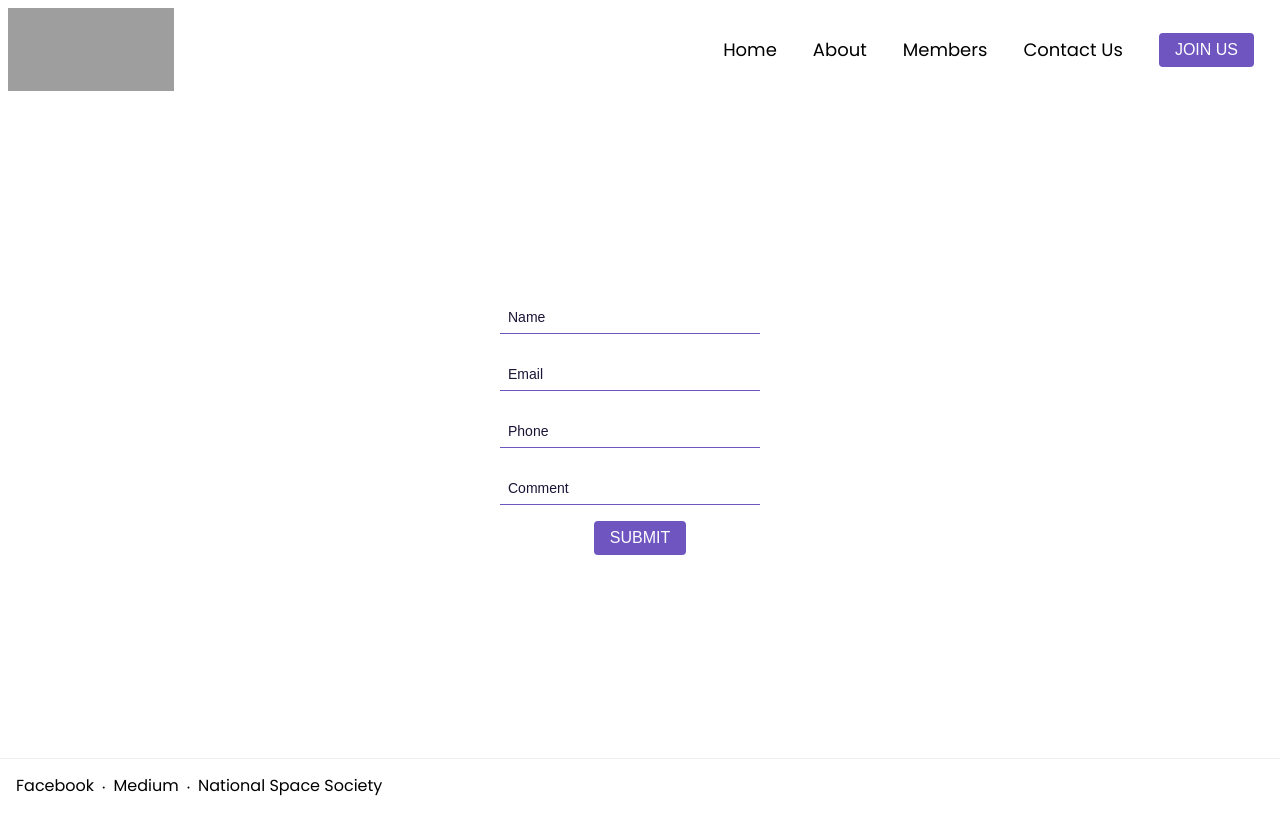
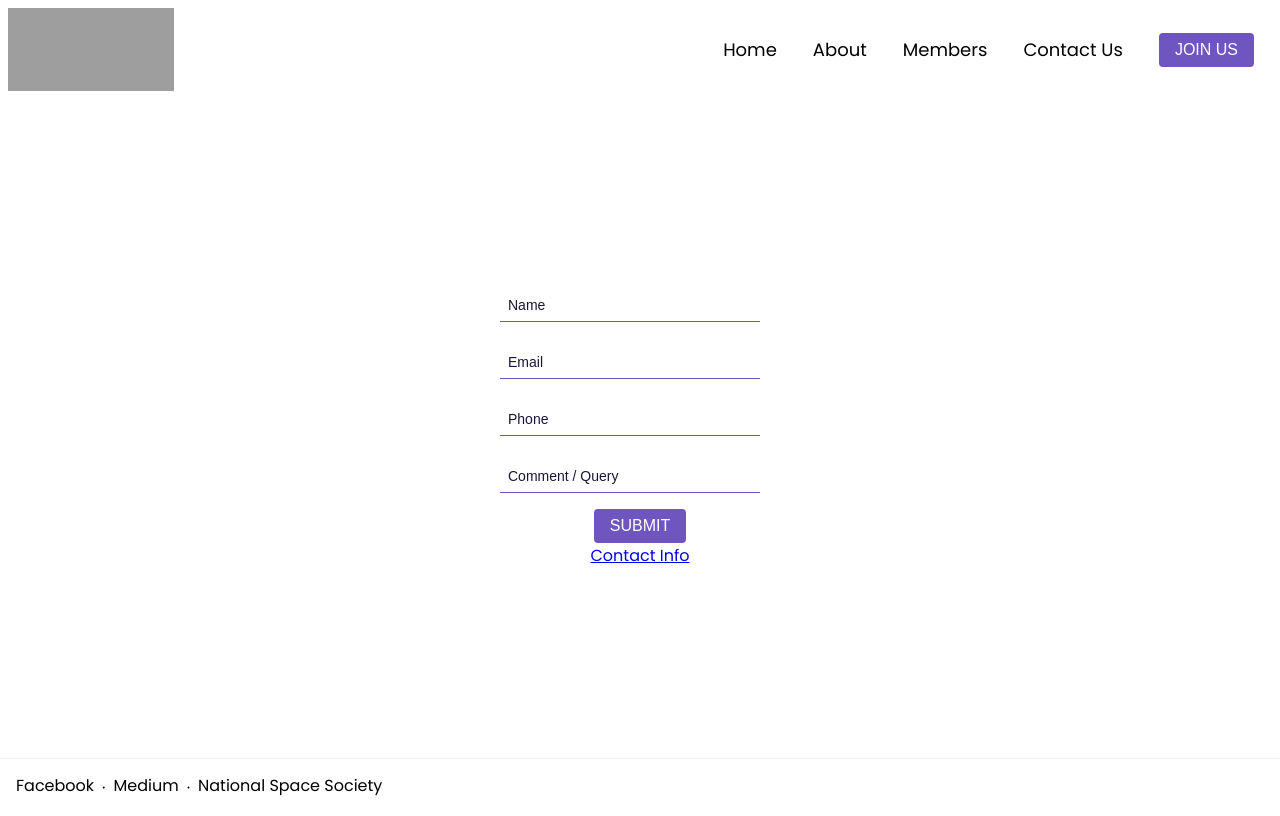
Before and after one commit to New-Delhi-Space-Society/new-delhi-space-society.github.io, a Next.js app: page /contact in a window 1280 px wide. Built offline with nearby package versions, Linux system fonts and the light colour scheme; grey boxes are pictures that could not be loaded.

Commit message:
Contacts Page text changes

```diff
--- a/components/contacts/form.tsx
+++ b/components/contacts/form.tsx
@@ -110,7 +110,7 @@ export default function ContactForm() {
         <input
           type="text"
           name="comment"
-          placeholder="Comment"
+          placeholder="Comment / Query"
           onChange={(e) => setComment(e.target.value)}
           value={comment}
           disabled={isLoading}
@@ -124,6 +124,13 @@ export default function ContactForm() {
       >
         {!isLoading ? "Submit" : "Loading..."}
       </Button>
+      <a
+        href="https://space.nss.org/new-delhi-space-society/"
+        target="_blank"
+        rel="noopener noreferrer"
+      >
+        Contact Info
+      </a>
     </ContactFormStyle>
   );
 }
```
